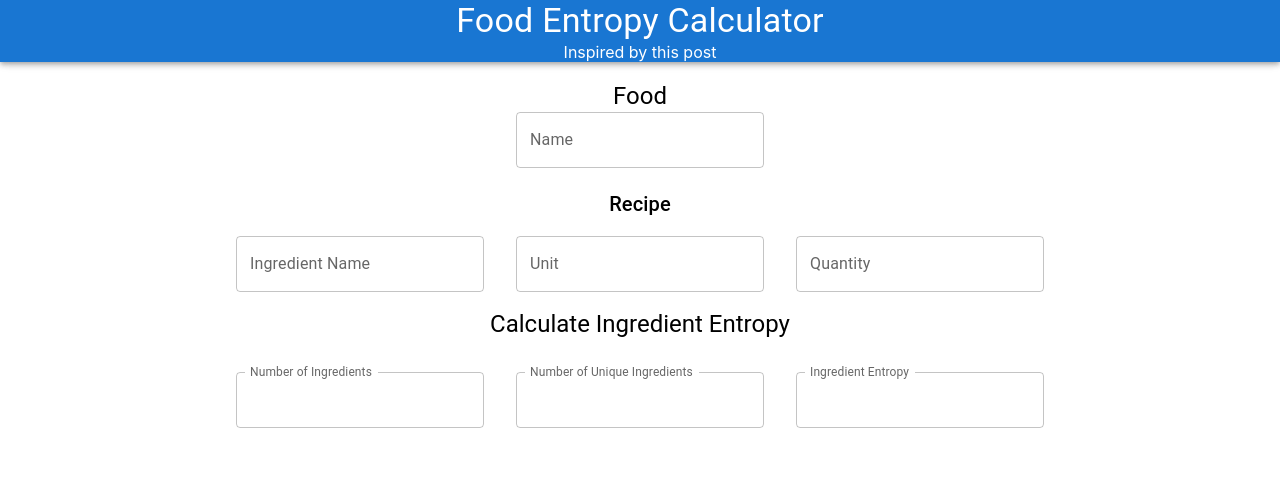
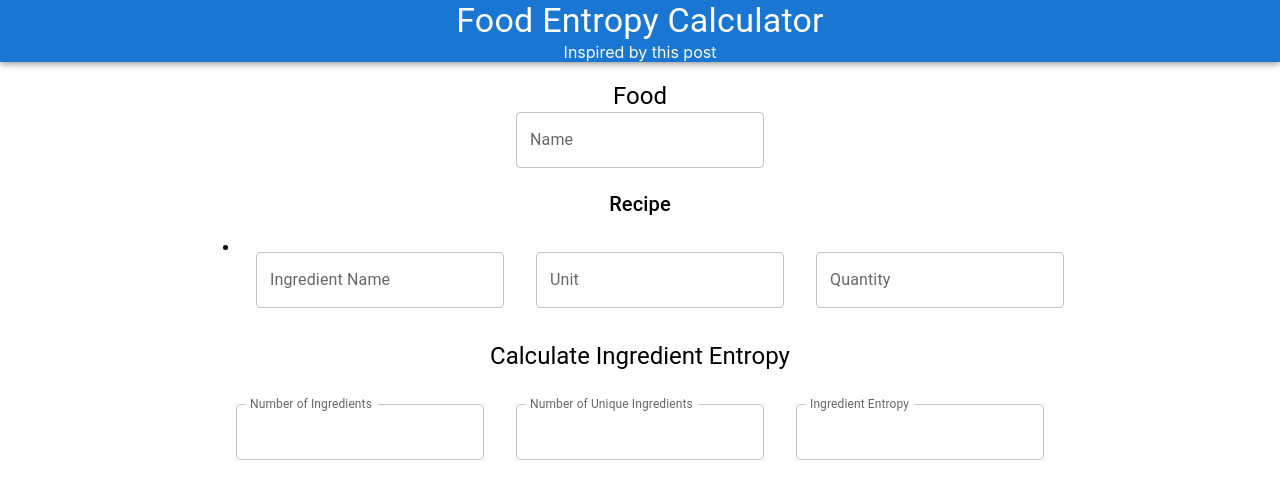
Before and after one commit to nchandlersmith/salad-theory-frontend, a React (Create React App) app: page / in a window 1280 px wide. Shown: the top 498 px of the page. Built offline with nearby package versions, Linux system fonts and the light colour scheme.

Commit message:
Hold ingredient list in App.tsx state.

```diff
--- a/src/App.tsx
+++ b/src/App.tsx
@@ -1,14 +1,19 @@
 import IngredientEntropy from "./components/IngredientEntropy";
-import {useEffect} from "react";
+import {useEffect, useState} from "react";
 import Header from "./components/Header";
 import Food from "./components/Food";
 import {Grid} from "@mui/material";
+import {IngredientItem} from "./interfaces/ingredientItem";
 
+const initialIngredients: IngredientItem = {
+  ingredientName: '', unit: '', quantity: 0,
+}
 
 function App() {
   useEffect(() => {
     document.title = 'Food Entropy Calculator'
   }, [])
+  const [ingredients, setIngredients] = useState<IngredientItem[]>([initialIngredients])
   return (
     <Grid
       sx={{
@@ -21,7 +26,10 @@ function App() {
       justifyItems='center'
     >
       <Header/>
-      <Food />
+      <Food
+        ingredients={ingredients}
+        setIngredients={setIngredients}
+      />
       <IngredientEntropy/>
     </Grid>
   );
--- a/src/components/Food.tsx
+++ b/src/components/Food.tsx
@@ -1,8 +1,15 @@
 import {FormGroup, TextField, Typography} from "@mui/material";
 import React from "react";
 import Ingredient from "./Ingredient";
+import {IngredientItem} from "../interfaces/ingredientItem";
 
-const Food = () => {
+interface Props {
+  ingredients: IngredientItem[]
+  setIngredients: (ingredients: IngredientItem[]) => void
+}
+
+
+const Food = ({ingredients, setIngredients}: Props): JSX.Element => {
   return (
     <>
       <Typography
@@ -28,7 +35,16 @@ const Food = () => {
           justifyContent: 'center'
         }}
       >
-        <Ingredient/>
+        {<ul>{ingredients.map((ingredient: IngredientItem, index) => {
+          return (
+            <li>
+              {<Ingredient
+                ingredient={ingredient}
+                setIngredients={setIngredients}
+                key={index}
+              />}
+            </li>)
+        })}</ul>}
       </FormGroup>
     </>
   )
--- a/src/components/Ingredient.tsx
+++ b/src/components/Ingredient.tsx
@@ -1,7 +1,14 @@
 import {TextField} from "@mui/material";
 import React from "react";
+import {IngredientItem} from "../interfaces/ingredientItem";
 
-const ingredient = () => {
+interface Props {
+  ingredient: IngredientItem
+  key: number
+  setIngredients: (ingredients: IngredientItem[]) => void
+}
+
+const ingredient = ({ingredient}: Props): JSX.Element => {
   return(
     <>
       <TextField
--- /dev/null
+++ b/src/interfaces/ingredientItem.ts
@@ -0,0 +1,5 @@
+export interface IngredientItem {
+  ingredientName: string
+  unit: string
+  quantity: number
+}
```
